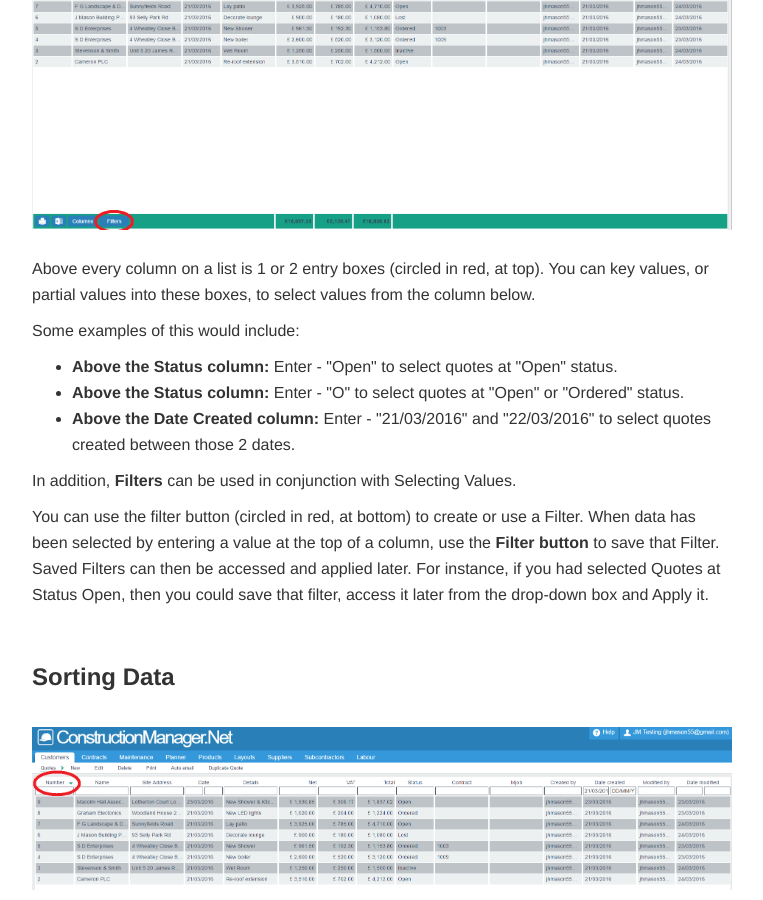
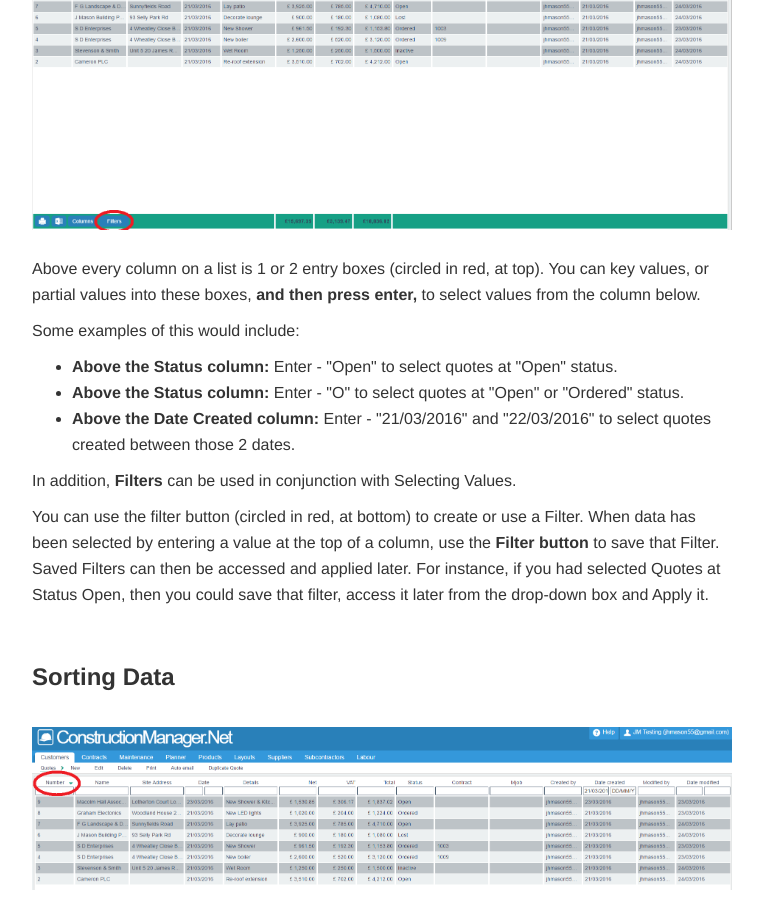
Before and after one commit to JNCSolutions/ConstructionManagerDocs, a Jekyll site: the page built from Manipulating Lists.html, in a window 1280 px wide and 900 px high, scrolled down 1614 px. Shown: the whole window, without its empty margins (258-1021 px from the left). Built offline with Jekyll 4.4.1, drawn with Linux system fonts in a browser that asks for light colours.

Commit message:
Update Manipulating Lists.html

```diff
--- a/Manipulating Lists.html
+++ b/Manipulating Lists.html
@@ -61,7 +61,7 @@ title: Manipulating Lists
         <img src="img/Quotes_List 02.PNG" style="width: 100%;">
         <br> <br>
         <p>Above every column on a list is 1 or 2 entry boxes (circled in red, at top).
-            You can key values, or partial values into these boxes, to select values from the column below. </p>
+            You can key values, or partial values into these boxes, <b>and then press enter, </b>to select values from the column below. </p>
             <p>Some examples of this would include: </p>
     <p>
       <ul>
```
